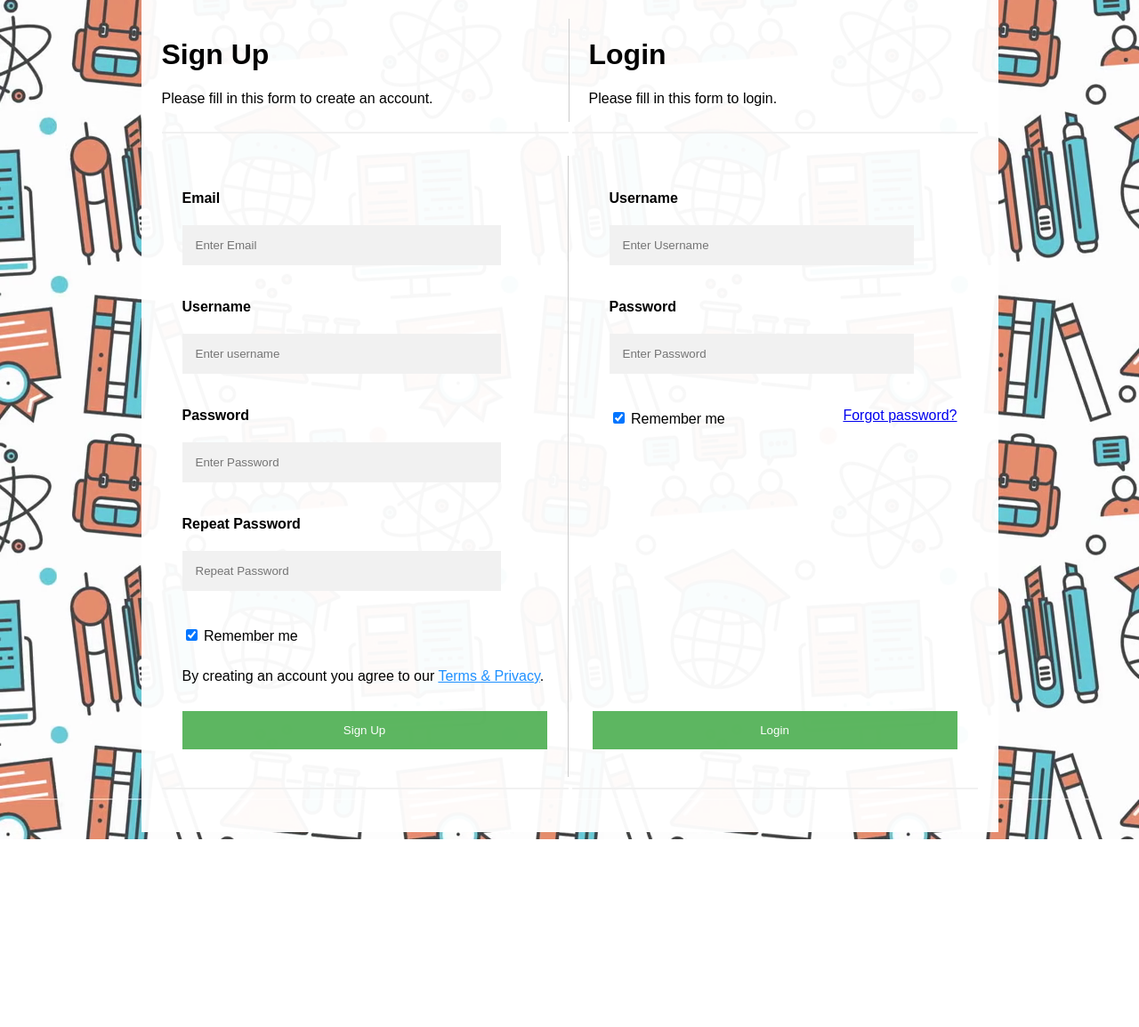
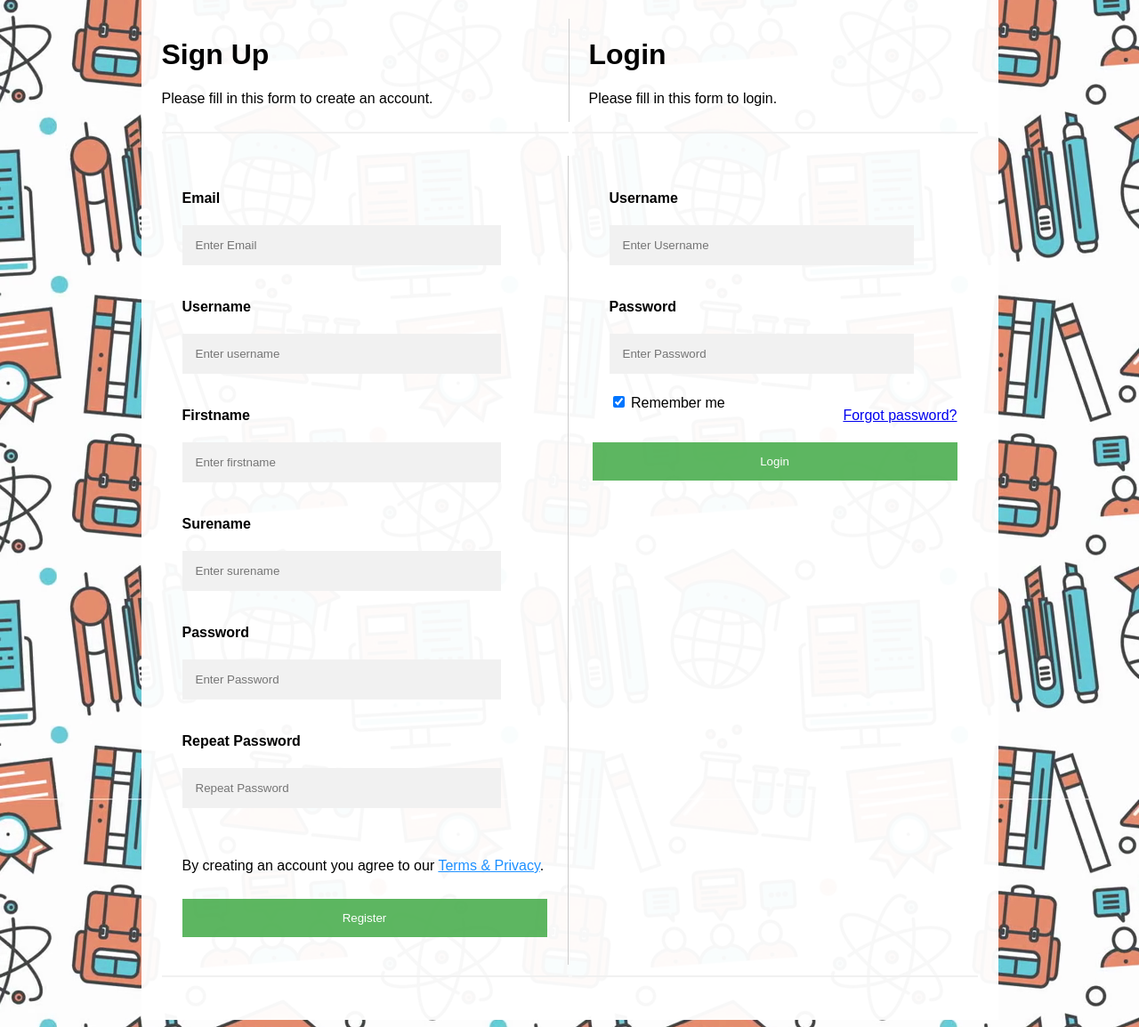
Before and after one commit to dihyat/Study-Share, a PHP site: page /login.html in a window 1280 px wide. Shown: the part 115-1269 px from the top of the page at 89% size. Before the commit the page ends 1058 px from the top, so only its background shows below. Run offline with PHP 8.4, Linux system fonts and the light colour scheme.

Commit message:
Add files via upload

```diff
--- a/login.html
+++ b/login.html
@@ -2,6 +2,7 @@
 <html class="no-js">
   <!--<![endif]-->
   <head>
+
     <meta charset="utf-8" />
     <meta http-equiv="X-UA-Compatible" content="IE=edge" />
 
@@ -10,7 +11,9 @@
     <meta name="description" content="" />
     <meta name="viewport" content="width=device-width, initial-scale=1" />
     <link rel="stylesheet" href="main.css" />
+
   </head>
+
   <body>
     <div class="navbar">
       <ul>
@@ -21,6 +24,7 @@
 
 
     <body>
+
       <center>
         <div class="FormDiv">
           <table class="FormTable">
@@ -41,37 +45,46 @@
 
               <td valign="top">
                 <hr></hr>
-                <form action="login.php" style="border-right:1px solid #ccc;" class="formbody"  method =“post”>
+                <form action="http://localhost:8080/MySite/register.php" style="border-right:1px solid #ccc;" class="formbody"  method =“post”>
                   <table>
                     <tr><td valign="top" class="TextBoxPart">
                       <p>
                         <label for="email"><b>Email</b></label>
                       </p>
-                        <input type="text" placeholder="Enter Email" name="email" required>
+                      <input type="text" placeholder="Enter Email" name="email" required>
 
                       <p>
                         <label for="username"><b>Username</b></label>
                       </p>
-                        <input type="text" placeholder="Enter username" name="username" required>
+                      <input type="text" placeholder="Enter username" name="username" required>
+
+                      <p>
+                          <label for="username"><b>Firstname</b></label>
+                      </p>
+                      <input type="text" placeholder="Enter firstname" name="fname" required>
+
+                      <p>
+                          <label for="username"><b>Surename</b></label>
+                      </p>
+                      <input type="text" placeholder="Enter surename" name="sname" required>
 
                       <p>
                         <label for="psw"><b>Password</b></label>
                       </p>
-                        <input type="password" placeholder="Enter Password" name="psw" required>
+                      <input type="password" placeholder="Enter Password" name="psw" required>
 
                       <p>
                         <label for="psw-repeat"><b>Repeat Password</b></label>
                       </p>
-                        <input type="password" placeholder="Repeat Password" name="psw-repeat" required>
+                      <input type="password" placeholder="Repeat Password" name="psw-repeat" required>
 
                     <br/><br/>
-                          <input type="checkbox" checked="checked" name="remember" style="margin-bottom:15px"> Remember me
 
                         <p>By creating an account you agree to our <a href="#" style="color:dodgerblue">Terms & Privacy</a>.</p>
                       </td></tr>
 
                     <tr><td valign="bottom">
-                      <button class="btn" type="submit" id="signupbtn">Sign Up</button>
+                      <input class="btn" type="submit" id="signupbtn" name="register" value="Register"/>
                     </td></tr>
 
                     </table>
@@ -80,7 +93,7 @@
 
               <td valign="top">
                 <hr></hr>
-                  <form action="register.php" class="formbody"  method =“post”>
+                  <form action="http://localhost:8080/MySite/register.php" class="formbody"  method =“post”>
                     <table>
                       <tr><td valign="top" class="TextBoxPart" style="padding-left: 20px;">
                         <p>
@@ -93,12 +106,12 @@
                         </p>
                         <input type="password" placeholder="Enter Password" name="psw" required>
                         <span class="psw"> <a href="#">Forgot password?</a></span>
-                        <br/><br/>
+                        <br/>
                         <input type="checkbox" checked="checked" name="remember"> Remember me
                       </td></tr>
 
                     <tr><td valign="bottom">
-                      <button  class="btn" type="submit">Login</button>
+                      <input class="btn" type="submit" id="signupbtn" name="login" value="Login"/>
                     </td></tr>
                   </table>
 
@@ -122,6 +135,7 @@
 
         </div>
       </center>
+
     </body>
 
     <script src="" async defer></script>
--- a/main.css
+++ b/main.css
@@ -183,5 +183,5 @@ span.psw {
 }
 
 .TextBoxPart{
-  height: 589px;
+  height: 287px;
 }
```
